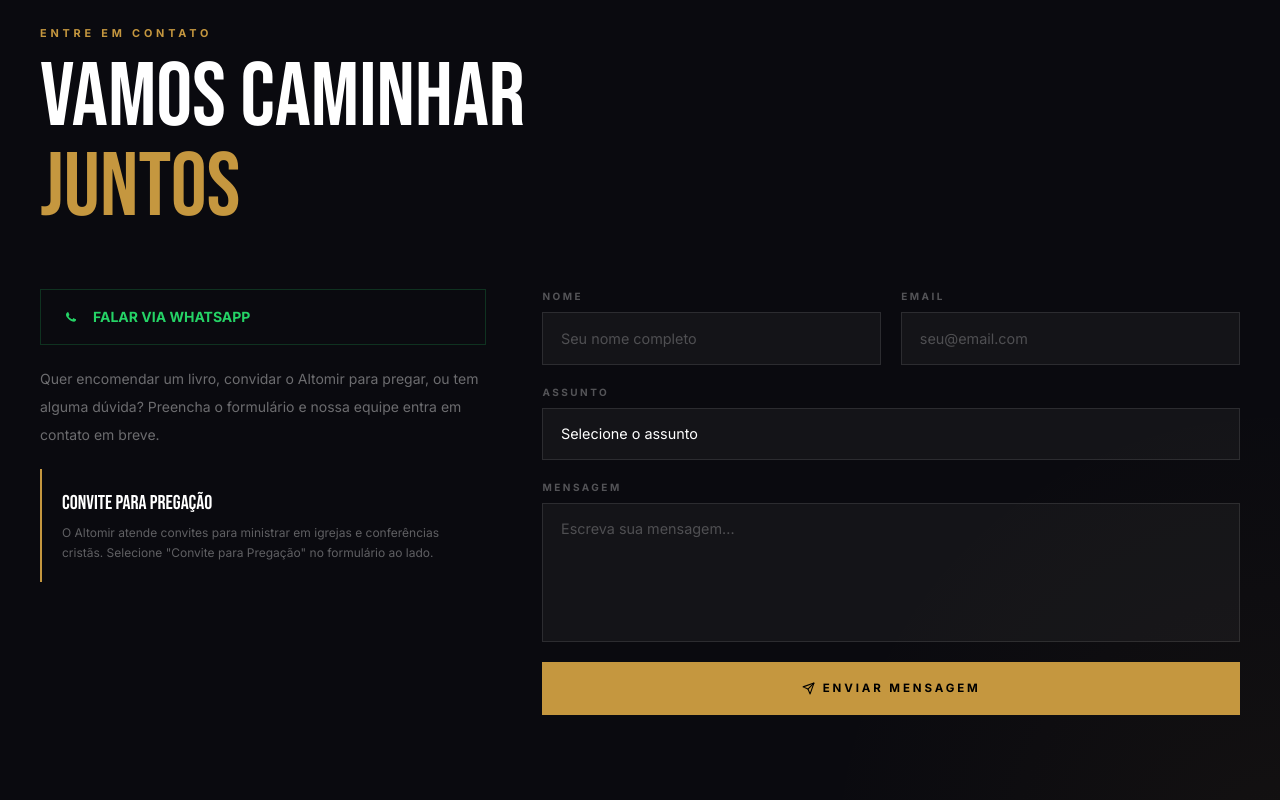
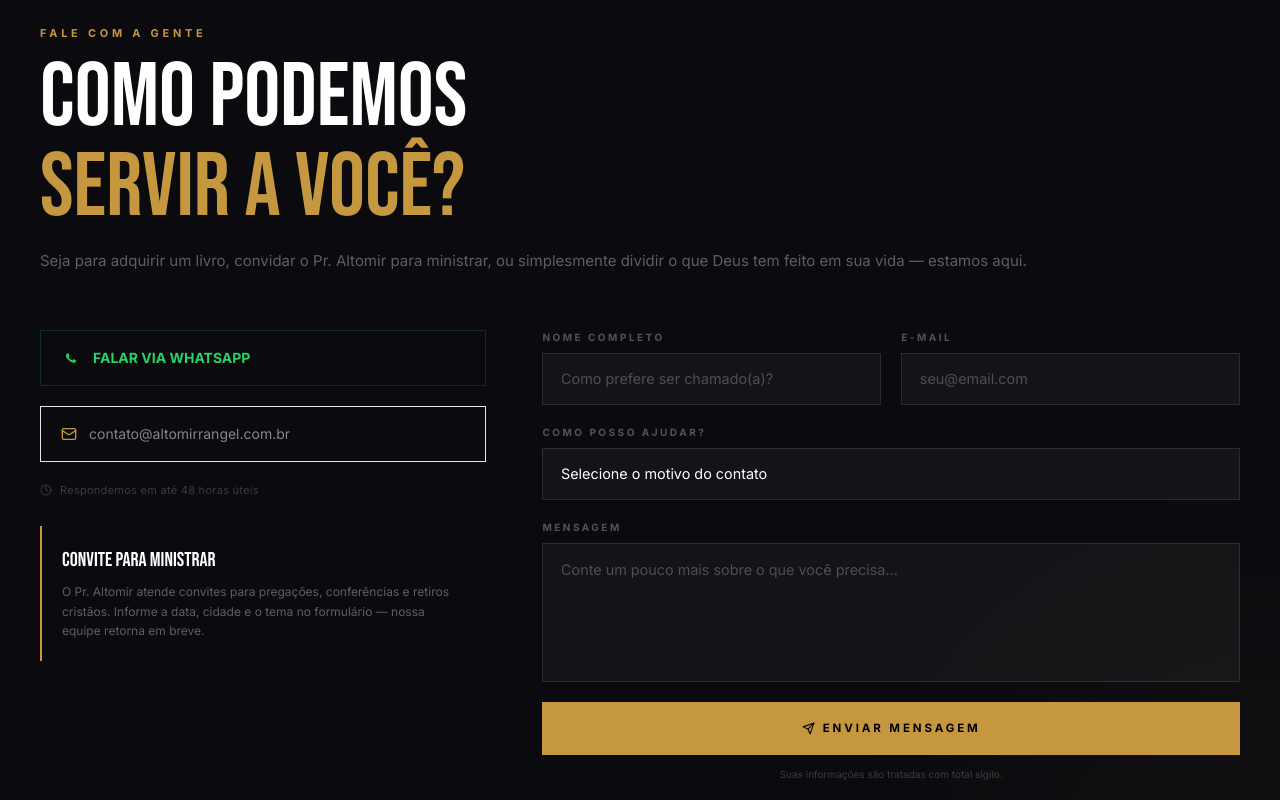
Before and after one commit to arthurrrangel/altomir-rangel, a Next.js app: page / in a window 1280 px wide. Shown: the part 6620-7420 px from the top of the page. Built offline with nearby package versions, Linux system fonts and the light colour scheme; a web font is replaced by a local one.

Commit message:
feat: melhorar copy e estrutura da secao de contato

```diff
--- a/components/Contact.tsx
+++ b/components/Contact.tsx
@@ -1,6 +1,6 @@
 "use client"
 import { useEffect, useRef, useState, FormEvent } from 'react'
-import { Send } from 'lucide-react'
+import { Send, Clock, Mail } from 'lucide-react'
 
 export default function Contact() {
   const ref = useRef<HTMLElement>(null)
@@ -34,11 +34,14 @@ export default function Contact() {
 
         {/* Header */}
         <div className="reveal flex items-center justify-center md:justify-start mb-3">
-          <span className="label">Entre em Contato</span>
+          <span className="label">Fale com a Gente</span>
         </div>
-        <h2 className="reveal font-bebas text-[clamp(36px,8vw,90px)] leading-none text-white mb-10 md:mb-14 text-center md:text-left">
-          VAMOS CAMINHAR<br /><span className="text-[#C5973F]">JUNTOS</span>
+        <h2 className="reveal font-bebas text-[clamp(36px,8vw,90px)] leading-none text-white mb-4 text-center md:text-left">
+          COMO PODEMOS<br /><span className="text-[#C5973F]">SERVIR A VOCÊ?</span>
         </h2>
+        <p className="reveal font-inter text-white/35 text-[15px] leading-relaxed mb-10 md:mb-14 text-center md:text-left max-w-lg md:max-w-none">
+          Seja para adquirir um livro, convidar o Pr. Altomir para ministrar, ou simplesmente dividir o que Deus tem feito em sua vida — estamos aqui.
+        </p>
 
         <div className="grid lg:grid-cols-5 gap-8 lg:gap-14">
 
@@ -46,25 +49,34 @@ export default function Contact() {
           <div className="lg:col-span-2 flex flex-col gap-5">
 
             {/* WhatsApp */}
-            <a href="https://wa.me/5521999999999?text=Ola! Tenho interesse nos livros do Altomir Rangel."
+            <a href="https://wa.me/5521999999999?text=Olá! Gostaria de entrar em contato com a equipe do Pr. Altomir Rangel."
               target="_blank" rel="noopener noreferrer"
-              className="reveal-left flex items-center gap-3 bg-[#25D366]/8 border border-[#25D366]/20 px-5 py-4 text-[#25D366] font-inter text-sm font-bold hover:bg-[#25D366]/12 transition-colors min-h-[56px]">
+              className="reveal-left flex items-center justify-center md:justify-start gap-3 bg-[#25D366]/8 border border-[#25D366]/20 px-5 py-4 text-[#25D366] font-inter text-sm font-bold hover:bg-[#25D366]/12 transition-colors min-h-[56px]">
               <svg viewBox="0 0 24 24" className="w-5 h-5 fill-current flex-shrink-0">
                 <path d="M17.472 14.382c-.297-.149-1.758-.867-2.03-.967-.273-.099-.471-.148-.67.15-.197.297-.767.966-.94 1.164-.173.199-.347.223-.644.075-.297-.15-1.255-.463-2.39-1.475-.883-.788-1.48-1.761-1.653-2.059-.173-.297-.018-.458.13-.606.134-.133.298-.347.446-.52.149-.174.198-.298.298-.497.099-.198.05-.371-.025-.52-.075-.149-.669-1.612-.916-2.207-.242-.579-.487-.5-.669-.51-.173-.008-.371-.01-.57-.01-.198 0-.52.074-.792.372-.272.297-1.04 1.016-1.04 2.479 0 1.462 1.065 2.875 1.213 3.074.149.198 2.096 3.2 5.077 4.487.709.306 1.262.489 1.694.625.712.227 1.36.195 1.871.118.571-.085 1.758-.719 2.006-1.413.248-.694.248-1.289.173-1.413-.074-.124-.272-.198-.57-.347"/>
               </svg>
               FALAR VIA WHATSAPP
             </a>
 
-            <p className="reveal-left font-inter text-white/40 text-[14px] leading-loose text-center md:text-left">
-              Quer encomendar um livro, convidar o Altomir para pregar, ou tem alguma dúvida? Preencha o formulário e nossa equipe entra em contato em breve.
-            </p>
+            {/* Email */}
+            <a href="mailto:contato@altomirrangel.com.br"
+              className="reveal-left flex items-center justify-center md:justify-start gap-3 bg-white/3 border border-white/8 px-5 py-4 text-white/50 font-inter text-sm hover:text-[#C5973F] hover:border-[#C5973F]/25 transition-colors min-h-[56px]">
+              <Mail size={16} className="text-[#C5973F] flex-shrink-0" />
+              contato@altomirrangel.com.br
+            </a>
+
+            {/* Response time */}
+            <div className="reveal-left flex items-center justify-center md:justify-start gap-2 text-white/20">
+              <Clock size={12} />
+              <span className="font-inter text-[11px] tracking-wide">Respondemos em até 48 horas úteis</span>
+            </div>
 
             {/* Invite card */}
-            <div className="reveal-left border-l-2 border-[#C5973F] bg-white/3 p-4 sm:p-5">
-              <h4 className="font-bebas text-lg sm:text-xl text-white mb-1.5 text-center md:text-left">Convite para Pregação</h4>
+            <div className="reveal-left border-l-2 border-[#C5973F] bg-white/3 p-4 sm:p-5 mt-2">
+              <h4 className="font-bebas text-lg sm:text-xl text-white mb-2 text-center md:text-left">Convite para Ministrar</h4>
               <p className="font-inter text-white/35 text-xs leading-relaxed text-center md:text-left">
-                O Altomir atende convites para ministrar em igrejas e conferências cristãs.
-                Selecione &quot;Convite para Pregação&quot; no formulário ao lado.
+                O Pr. Altomir atende convites para pregações, conferências e retiros cristãos.
+                Informe a data, cidade e o tema no formulário — nossa equipe retorna em breve.
               </p>
             </div>
           </div>
@@ -72,36 +84,39 @@ export default function Contact() {
           {/* Form */}
           <form onSubmit={handleSubmit} className="lg:col-span-3 flex flex-col gap-4 sm:gap-5">
             <div className="reveal-right grid sm:grid-cols-2 gap-4 sm:gap-5">
-              {['Nome', 'Email'].map(p => (
-                <div key={p} className="flex flex-col gap-2">
-                  <label className="font-inter text-[10px] font-bold tracking-[0.25em] text-white/30 uppercase text-center md:text-left">{p}</label>
-                  <input type={p === 'Email' ? 'email' : 'text'} required
-                    placeholder={p === 'Nome' ? 'Seu nome completo' : 'seu@email.com'}
-                    className="input-dark min-h-[48px]" />
-                </div>
-              ))}
+              <div className="flex flex-col gap-2">
+                <label className="font-inter text-[10px] font-bold tracking-[0.25em] text-white/30 uppercase text-center md:text-left">Nome completo</label>
+                <input type="text" required placeholder="Como prefere ser chamado(a)?" className="input-dark min-h-[48px]" />
+              </div>
+              <div className="flex flex-col gap-2">
+                <label className="font-inter text-[10px] font-bold tracking-[0.25em] text-white/30 uppercase text-center md:text-left">E-mail</label>
+                <input type="email" required placeholder="seu@email.com" className="input-dark min-h-[48px]" />
+              </div>
             </div>
             <div className="reveal-right flex flex-col gap-2">
-              <label className="font-inter text-[10px] font-bold tracking-[0.25em] text-white/30 uppercase text-center md:text-left">Assunto</label>
+              <label className="font-inter text-[10px] font-bold tracking-[0.25em] text-white/30 uppercase text-center md:text-left">Como posso ajudar?</label>
               <select value={subject} onChange={e => setSubject(e.target.value)}
                 className="input-dark appearance-none cursor-pointer text-white/50 min-h-[48px]">
-                <option value="">Selecione o assunto</option>
-                <option value="livro">Pedido de Livro</option>
-                <option value="convite">Convite para Pregação</option>
-                <option value="parceria">Parceria</option>
-                <option value="testemunho">Compartilhar Testemunho</option>
-                <option value="outro">Outro</option>
+                <option value="">Selecione o motivo do contato</option>
+                <option value="livro">Quero adquirir um livro</option>
+                <option value="convite">Convite para Pregação / Conferência</option>
+                <option value="parceria">Parceria ou Projeto</option>
+                <option value="testemunho">Quero compartilhar um testemunho</option>
+                <option value="outro">Outro assunto</option>
               </select>
             </div>
             <div className="reveal-right flex flex-col gap-2">
               <label className="font-inter text-[10px] font-bold tracking-[0.25em] text-white/30 uppercase text-center md:text-left">Mensagem</label>
-              <textarea required rows={5} placeholder="Escreva sua mensagem..."
+              <textarea required rows={5} placeholder="Conte um pouco mais sobre o que você precisa..."
                 className="input-dark resize-none" />
             </div>
             <div className="reveal-right">
               <button type="submit" className="btn-gold w-full justify-center gap-2 text-[11px] min-h-[52px]">
                 {sent ? '✓ MENSAGEM ENVIADA!' : <><Send size={13} /> ENVIAR MENSAGEM</>}
               </button>
+              <p className="font-inter text-[10px] text-white/20 text-center mt-3">
+                Suas informações são tratadas com total sigilo.
+              </p>
             </div>
           </form>
         </div>
```
